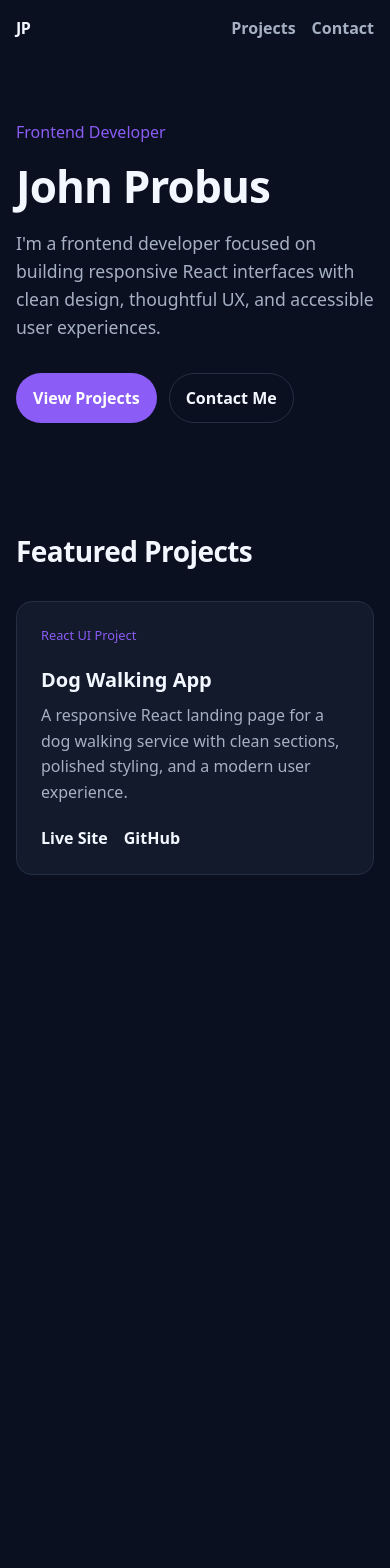
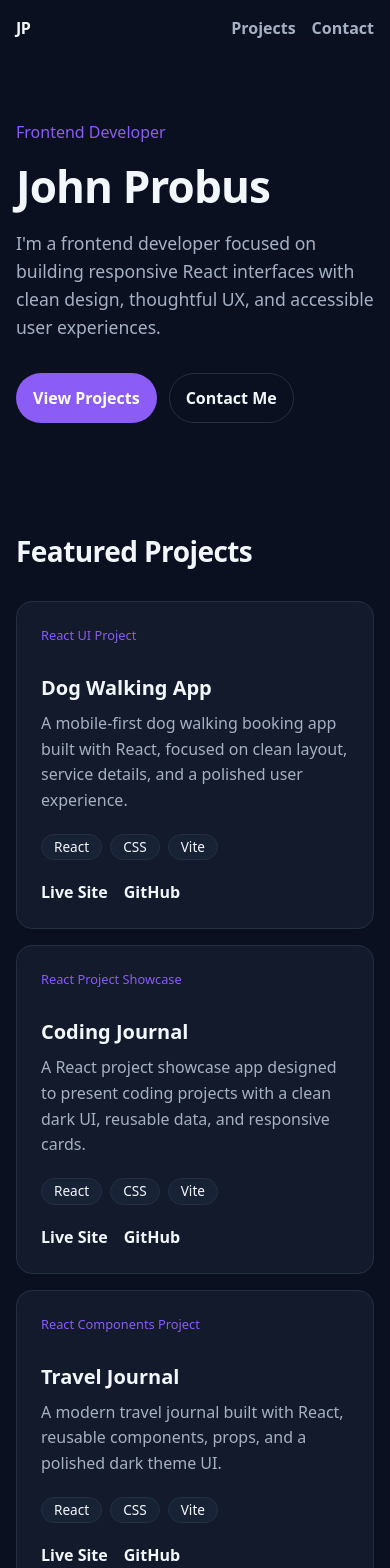
Before and after one commit to jprobussr/react-portfolio-2026, a React (Vite) app in the folder react-portfolio-2026/: page / in a window 390 px wide. Shown: the top 1568 px of the page. Before the commit the page ends 939 px from the top, so only its background shows below. Built offline with nearby package versions, Linux system fonts and the light colour scheme.

Commit message:
feat: enhance project cards with responsive grid and tech tags

```diff
--- a/react-portfolio-2026/src/App.jsx
+++ b/react-portfolio-2026/src/App.jsx
@@ -1,6 +1,6 @@
-import { projects } from "./data.js";
+import { projects } from './data.js';
 
-console.log(projects)
+console.log(projects);
 
 const App = () => {
   return (
@@ -50,15 +50,21 @@ const App = () => {
                     <p className="project-category">{project.category}</p>
                     <h3 className="project-title">{project.title}</h3>
                     <p className="project-description">{project.description}</p>
+
+                    <ul className="tech-list">
+                      {project.tech.map((item) => {
+                        return <li key={item}>{item}</li>;
+                      })}
+                    </ul>
+
                     <div className="project-links">
                       <a href={project.liveUrl}>Live Site</a>
                       <a href={project.repoUrl}>GitHub</a>
                     </div>
                   </article>
-              )
+                );
               })}
             </div>
-
           </div>
         </section>
       </main>
--- a/react-portfolio-2026/src/data.js
+++ b/react-portfolio-2026/src/data.js
@@ -4,7 +4,27 @@ export const projects = [
     title: 'Dog Walking App',
     category: 'React UI Project',
     description:
-      'A responsive React landing page for a dog walking service with clean sections, polished styling, and a modern user experience.',
+      'A mobile-first dog walking booking app built with React, focused on clean layout, service details, and a polished user experience.',
+    tech: ['React', 'CSS', 'Vite'],
+    liveUrl: '#',
+    repoUrl: '#',
+  },
+  {
+    id: 2,
+    title: 'Coding Journal',
+    category: 'React Project Showcase',
+    description:
+      'A React project showcase app designed to present coding projects with a clean dark UI, reusable data, and responsive cards.',
+    tech: ['React', 'CSS', 'Vite'],
+    liveUrl: '#',
+    repoUrl: '#',
+  },
+  {
+    id: 3,
+    title: 'Travel Journal',
+    category: 'React Components Project',
+    description:
+      'A modern travel journal built with React, reusable components, props, and a polished dark theme UI.',
     tech: ['React', 'CSS', 'Vite'],
     liveUrl: '#',
     repoUrl: '#',
--- a/react-portfolio-2026/src/index.css
+++ b/react-portfolio-2026/src/index.css
@@ -152,11 +152,14 @@ p {
 
 .projects-grid {
   display: grid;
+  grid-template-columns: repeat(auto-fit, minmax(260px, 1fr));
   gap: 1rem;
   margin-top: 2rem;
 }
 
 .project-card {
+  display: flex;
+  flex-direction: column;
   background-color: var(--surface);
   border: 1px solid var(--border);
   border-radius: 16px;
@@ -189,8 +192,10 @@ p {
 
 .project-links {
   display: flex;
+  flex-wrap: wrap;
   gap: 1rem;
-  margin-top: 1.25rem;
+  margin-top: auto;
+  padding-top: 1.25rem;
 }
 
 .project-links a {
@@ -202,3 +207,22 @@ p {
 .project-links a:hover {
   color: var(--accent);
 }
+
+.tech-list {
+  display: flex;
+  flex-wrap: wrap;
+  padding: 0;
+  gap: 0.5rem;
+  list-style: none;
+  margin: 1.25rem 0 0;
+}
+
+.tech-list li {
+  border: 1px solid var(--border);
+  padding: 0.35rem 0.75rem;
+  border-radius: 999px;
+  color: var(--text);
+  background-color: var(--surface-2);
+  font-size: 0.85rem;
+  line-height: 1;
+}
```
Lines whose indentation alone changed are shown as unchanged.
